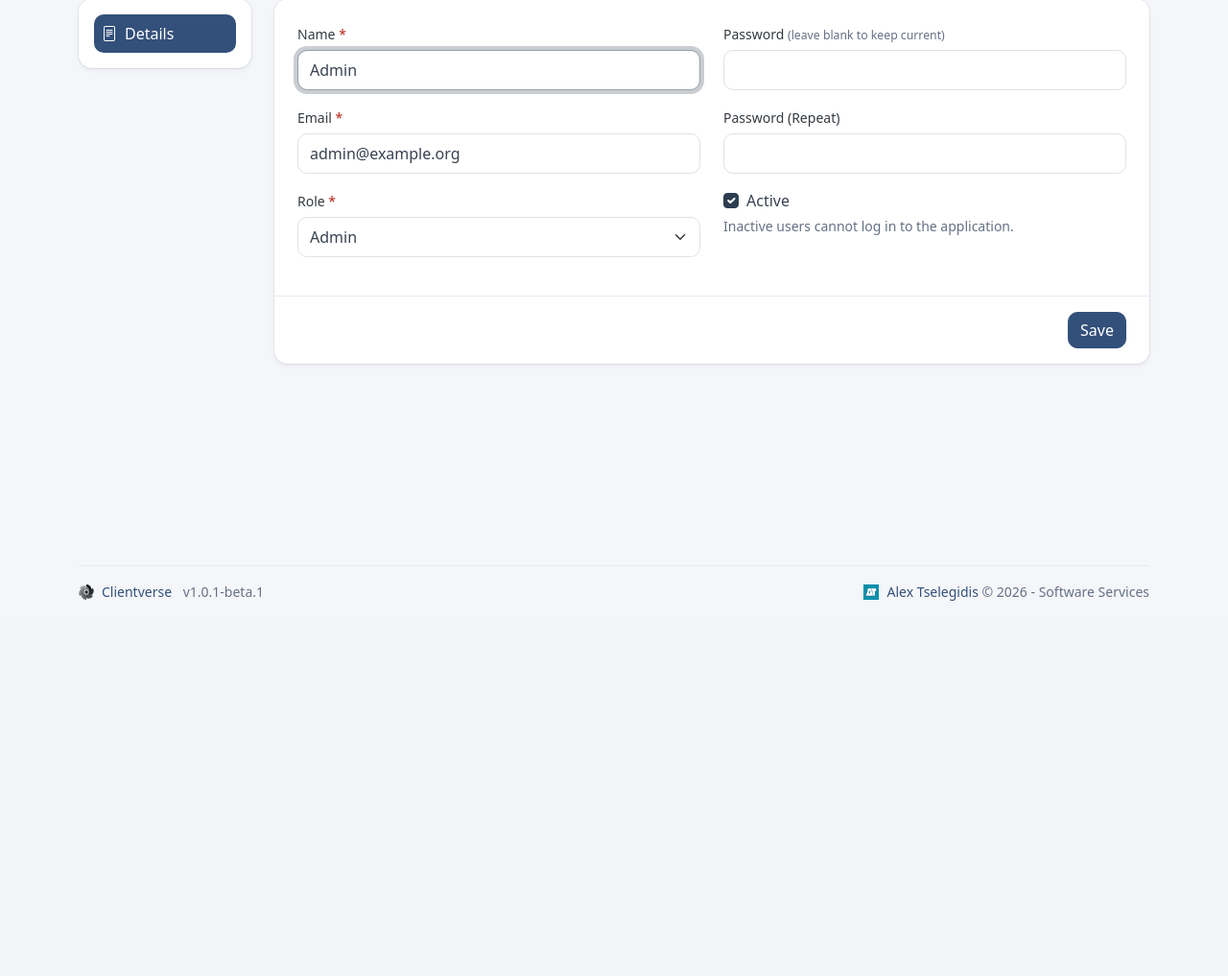
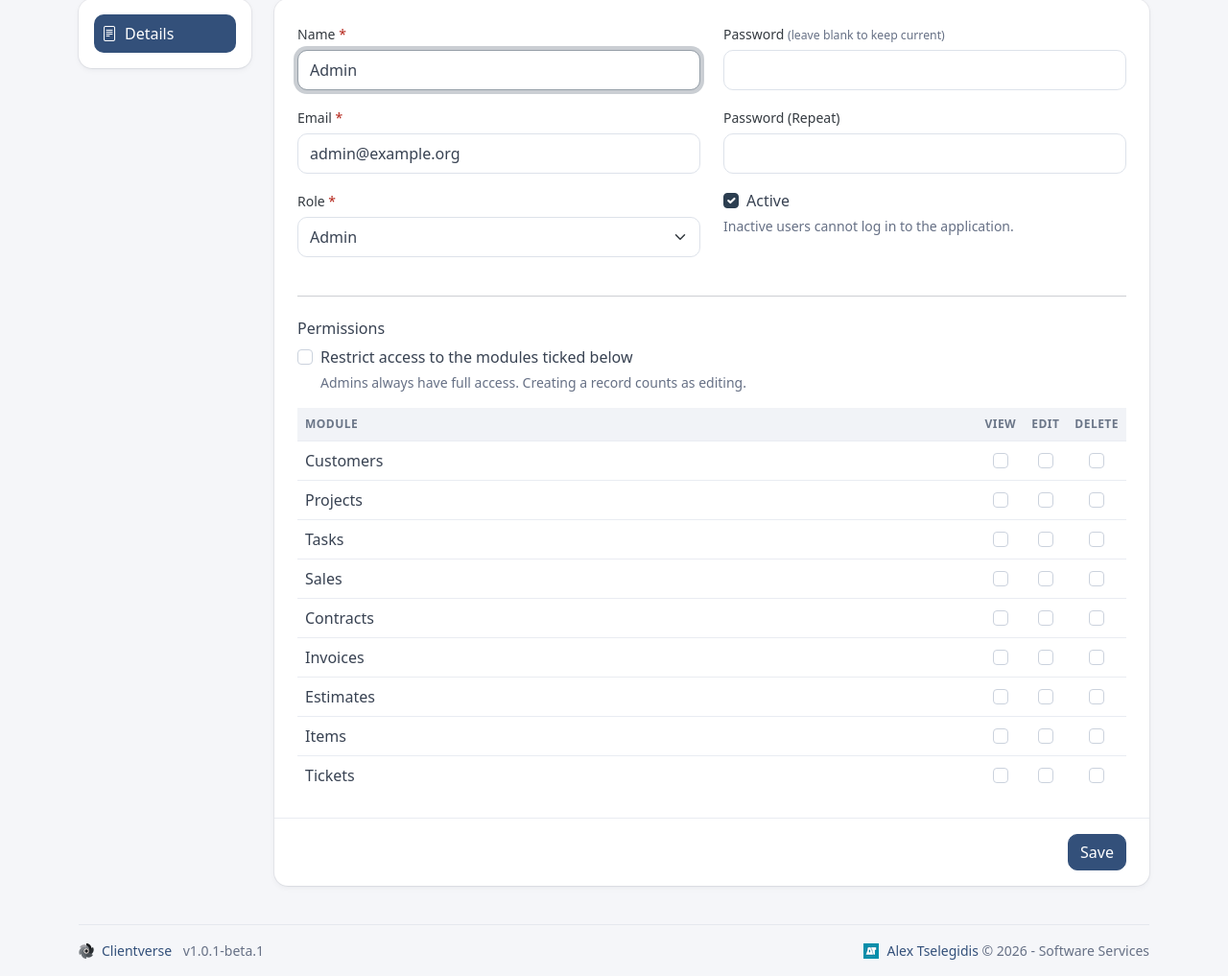
Before and after one commit to alextselegidis/clientverse, a Laravel app: page /setup/users/1/edit in a window 1280 px wide; the page is wider, and only the part inside the window is pictured. Shown: the part 157-1174 px from the top of that part at 96% size. Before the commit the page ends 783 px from the top of that part, so only its background shows below. Run offline with Laravel 12, Linux system fonts and the light colour scheme; a user stored in the database is signed in; data comes from the database, SQL or seed files in the repository; some libraries are stand-ins or nearby versions.

Commit message:
Let admins tick module permissions on the user form

```diff
--- a/app/Http/Controllers/UsersController.php
+++ b/app/Http/Controllers/UsersController.php
@@ -85,12 +85,20 @@ class UsersController extends Controller
             'role' => ['required', Rule::enum(RoleEnum::class)],
             'password' => 'nullable|min:8|required_with:password_confirmation|same:password_confirmation',
             'password_confirmation' => 'nullable|min:8',
+            'permissions' => 'array',
+            'permissions.*' => Rule::in(
+                collect(User::PERMISSION_MODULES)->crossJoin(User::PERMISSION_ACTIONS)->map(fn ($pair) => implode('.', $pair))->all()
+            ),
         ]);
 
         // Only the validated fields are written: the request body otherwise reaches
         // fill() as it arrives, and every fillable column of the model with it.
         $payload = Arr::only($validated, ['name', 'email', 'role', 'password']);
         $payload['is_active'] = $request->has('is_active');
+        // An unrestricted user has no list at all, which is different from an empty one.
+        $payload['permissions'] = $request->boolean('restrict_permissions')
+            ? array_values($validated['permissions'] ?? [])
+            : null;
 
         if (empty($payload['password'])) {
             unset($payload['password']);
--- a/lang/en.json
+++ b/lang/en.json
@@ -433,5 +433,8 @@
     "reply": "Reply",
     "replies": "Replies",
     "email_the_customer": "Email the customer",
-    "no_email_on_file": "no email on file"
+    "no_email_on_file": "no email on file",
+    "module": "Module",
+    "restrict_access": "Restrict access to the modules ticked below",
+    "restrict_access_hint": "Admins always have full access. Creating a record counts as editing."
 }
--- a/resources/views/pages/users-edit.blade.php
+++ b/resources/views/pages/users-edit.blade.php
@@ -124,6 +124,43 @@
                                 </div>
                             </div>
                         </div>
+
+                        @php($granted = old('permissions', $user?->permissions ?? []))
+                        <hr class="my-4">
+                        <h6 class="mb-2">{{ __('permissions') }}</h6>
+                        <div class="form-check mb-3">
+                            <input type="hidden" name="restrict_permissions" value="0">
+                            <input type="checkbox" id="restrict-permissions" name="restrict_permissions" value="1" class="form-check-input"
+                                   @checked(old('restrict_permissions', $user?->permissions !== null))>
+                            <label for="restrict-permissions" class="form-check-label">{{ __('restrict_access') }}</label>
+                            <div class="form-text">{{ __('restrict_access_hint') }}</div>
+                        </div>
+                        <div class="table-responsive">
+                            <table class="table table-light-header align-middle mb-0">
+                                <thead>
+                                <tr>
+                                    <th class="w-100">{{ __('module') }}</th>
+                                    @foreach(\App\Models\User::PERMISSION_ACTIONS as $action)
+                                        <th class="text-center">{{ __($action) }}</th>
+                                    @endforeach
+                                </tr>
+                                </thead>
+                                <tbody>
+                                @foreach(\App\Models\User::PERMISSION_MODULES as $module)
+                                    <tr>
+                                        <td>{{ __($module) }}</td>
+                                        @foreach(\App\Models\User::PERMISSION_ACTIONS as $action)
+                                            <td class="text-center">
+                                                <input type="checkbox" name="permissions[]" value="{{ $module }}.{{ $action }}"
+                                                       class="form-check-input" aria-label="{{ __($module) }}: {{ __($action) }}"
+                                                       @checked(in_array("{$module}.{$action}", $granted, true))>
+                                            </td>
+                                        @endforeach
+                                    </tr>
+                                @endforeach
+                                </tbody>
+                            </table>
+                        </div>
                     </form>
                 </div>
                 <!-- Card Footer with Save Button -->
```
Also changed, not shown: tests/Feature/PermissionsTest.php (+21 -0 lines).
